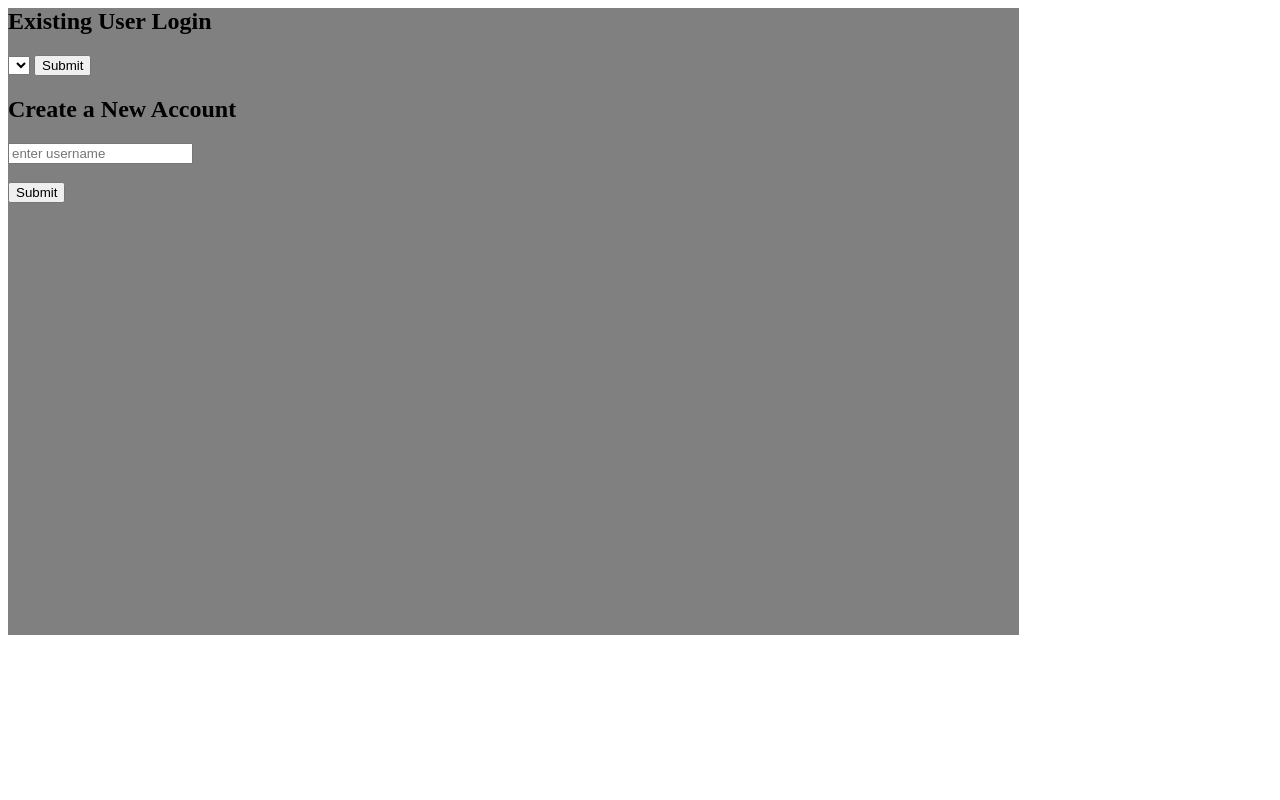
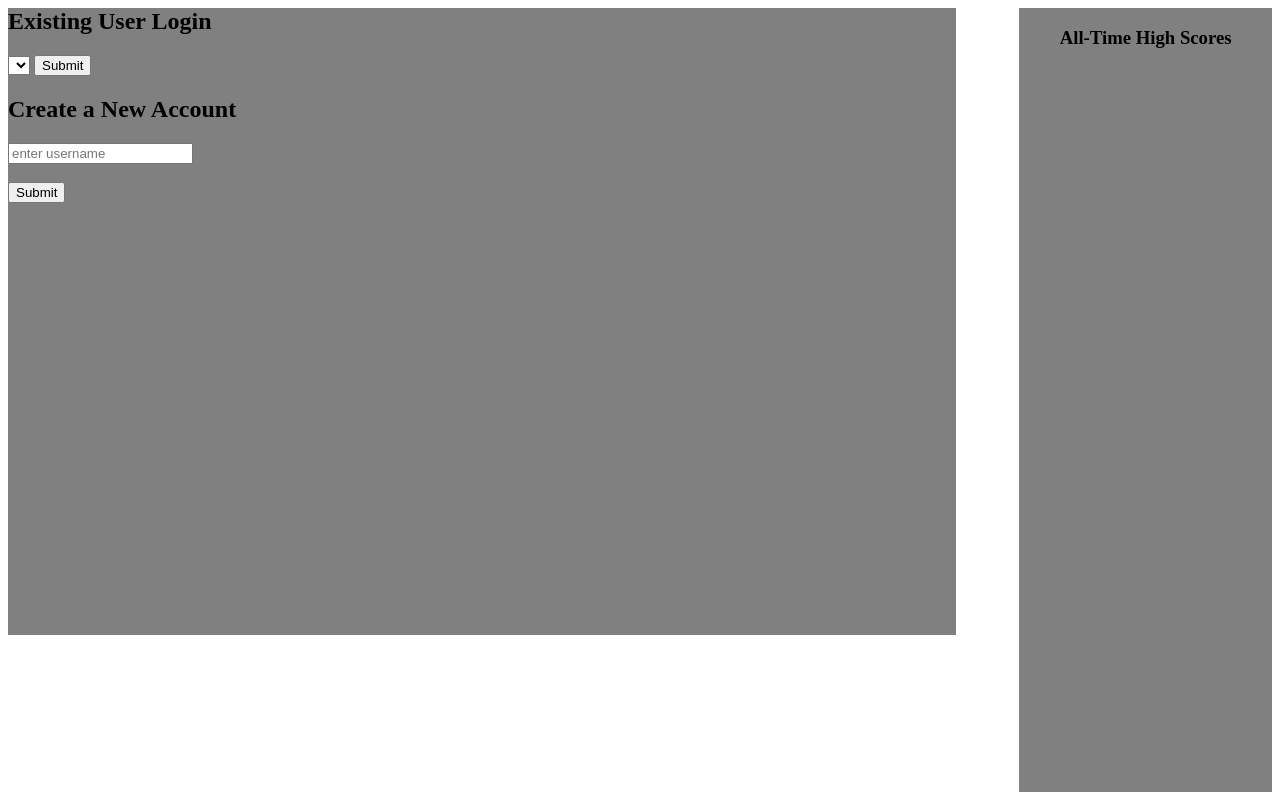
Before and after one commit to jaredianmills/sound-off-frontend, a PHP site: page / in a window 1280 px wide. Run offline with PHP 8.4, Linux system fonts and the light colour scheme; lists and menus that the app fills with data are empty.

Commit message:
add leaderboard

```diff
--- a/index.html
+++ b/index.html
@@ -8,6 +8,12 @@
 </head>
 
 <body>
+  <div id="leaderboard">
+    <h3>All-Time High Scores</h3>
+    <ol id="leaderboard-list">
+    </ol>
+  </div>
+
   <div id="main-play-area">
     <div id="user-login">
       <form action="index.html" method="post">
@@ -39,6 +45,7 @@
       <div class="key-box" id="key-box-7"><h2>L</h2></div>
       <div class="key-box" id="key-box-8"><h2>;</h2></div>
     </div>
+
   </div>
 <script src="source/index.js" charset="utf-8"></script>
 </body>
--- a/source/index.js
+++ b/source/index.js
@@ -8,6 +8,8 @@ document.addEventListener('DOMContentLoaded', () => {
   const createNewUser = document.getElementById("create-new-user")
   const createNewUserInput = document.getElementById("create-new-user-input")
   const loggedInUserInfo = document.getElementById("display-user-info")
+  const leaderboard = document.getElementById("leaderboard")
+  const leaderboardList = document.getElementById("leaderboard-list")
 
   let loggedInUser
 
@@ -15,7 +17,6 @@ document.addEventListener('DOMContentLoaded', () => {
 
   const scoresUrl = "http://localhost:3000/api/v1/scores"
   const scoresConfig = {method: "POST", headers: {"Content-Type": "application/json"}, body: JSON.stringify({total: 500, user_id: 1})}
-  // fetch(scoresUrl, scoresConfig).then(res => res.json()).then(console.log)
 
   userLogin.addEventListener("submit", event => {
     event.preventDefault()
@@ -24,6 +25,8 @@ document.addEventListener('DOMContentLoaded', () => {
   createNewUser.addEventListener("submit", event => createUser(event))
 
   fetch(usersUrl).then(res => res.json()).then(createUserDropdown)
+  fetch(scoresUrl).then(res => res.json()).then(displayHighScores)
+
 
   function createUserDropdown(data) {
     data.forEach(user => {
@@ -36,6 +39,7 @@ document.addEventListener('DOMContentLoaded', () => {
   }
 
   function displayLoggedInUser(user) {
+    loggedInUser = user.id
     userLogin.style.display = 'none'
     createNewUser.style.display = 'none'
     keyBoxContainer.style.display = 'block'
@@ -56,6 +60,17 @@ document.addEventListener('DOMContentLoaded', () => {
     event.preventDefault()
     let createUserConfig = {method: "POST", headers: {"Content-Type": "application/json"}, body: JSON.stringify({name: createNewUserInput.value})}
     fetch(usersUrl, createUserConfig).then(res => res.json()).then(displayLoggedInUser)
+  }
+
+  function displayHighScores(scores) {
+    leaderboardList.innerHTML = ""
+    scores = scores.sort((a,b) => b.total - a.total)
+    scores = scores.slice(0,10)
+    scores.forEach(score => {
+      let scoreList = document.createElement("li")
+      scoreList.innerHTML = `<h4>${score.user.name}: ${score.total}</h4>`
+      leaderboardList.appendChild(scoreList)
+    })
   }
 
   function randomlyLightUpKey() {
--- a/style.css
+++ b/style.css
@@ -1,6 +1,6 @@
 #main-play-area {
   background-color: gray;
-  width: 80%;
+  width: 75%;
   height: 80%;
 }
 
@@ -16,6 +16,15 @@
   display:none;
   top: 30%;
   position: relative;
+}
+
+#leaderboard {
+  height: 100%;
+  width: 20%;
+  background-color: grey;
+  z-index: 1;
+  float: right;
+  text-align: center;
 }
 
 .key-box {
```
